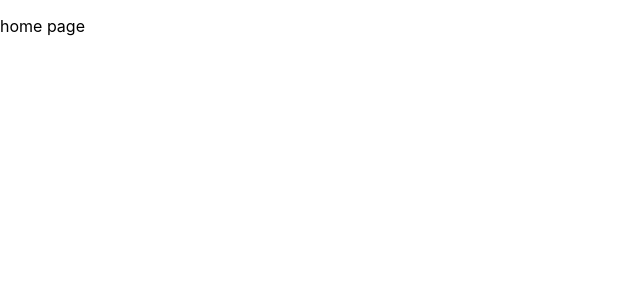
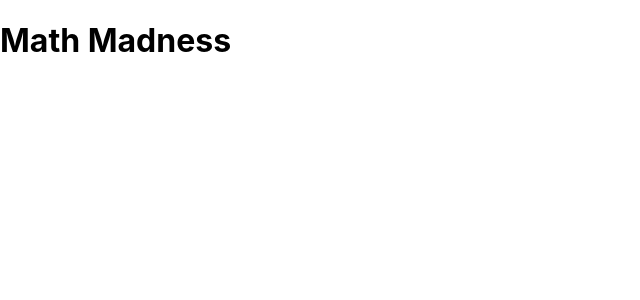
Before and after one commit to Abarragan89/math_madness_2, a Next.js app: page / in a window 1280 px wide. Shown: the top 300 px of the page, without its empty margins (0-640 px from the left). Built offline with nearby package versions, Linux system fonts and the light colour scheme.

Commit message:
Feature: app is now deployed on Heroku

```diff
--- a/pages/index.tsx
+++ b/pages/index.tsx
@@ -1,5 +1,6 @@
 export default function HomePage () {
     return (
-        <p>home page</p>
+        <h1>Math Madness</h1>
+
     )
 }
```
